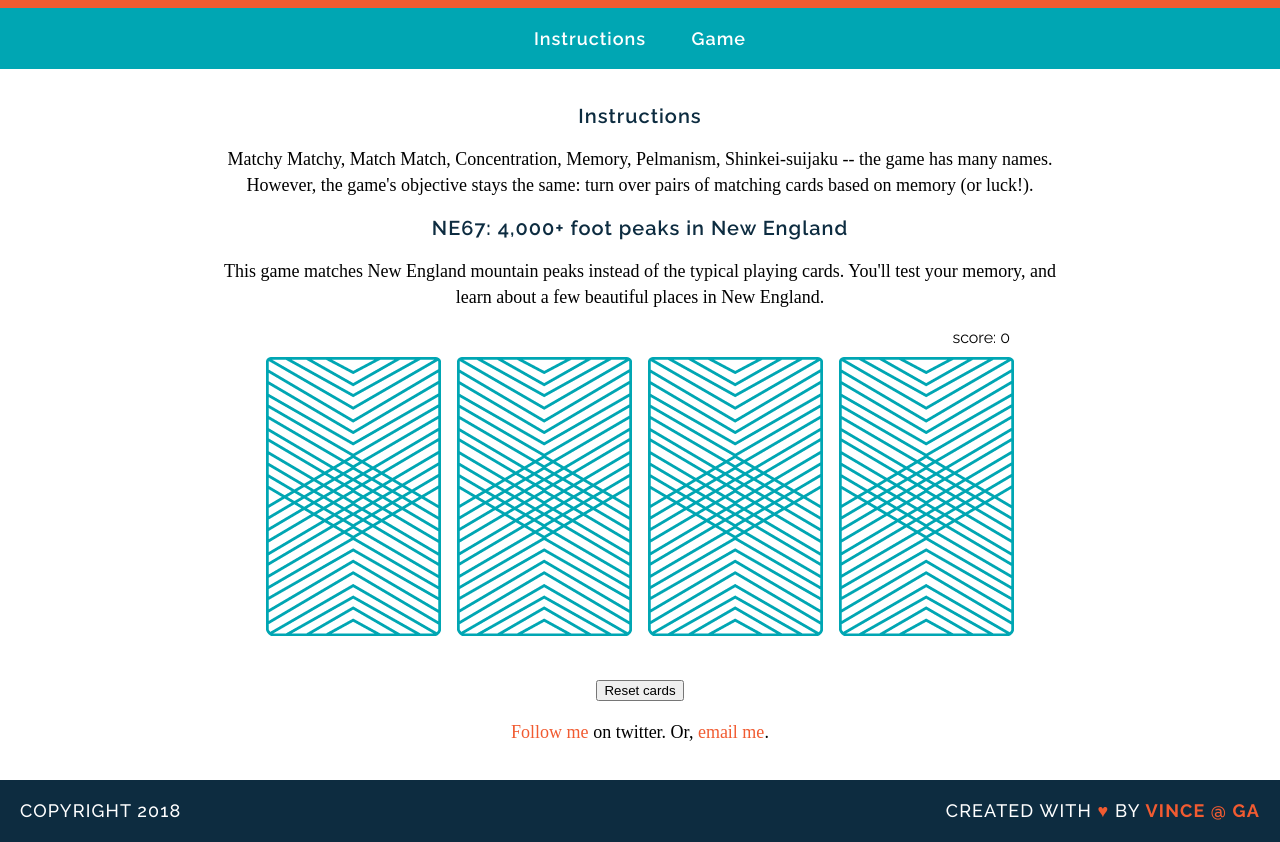
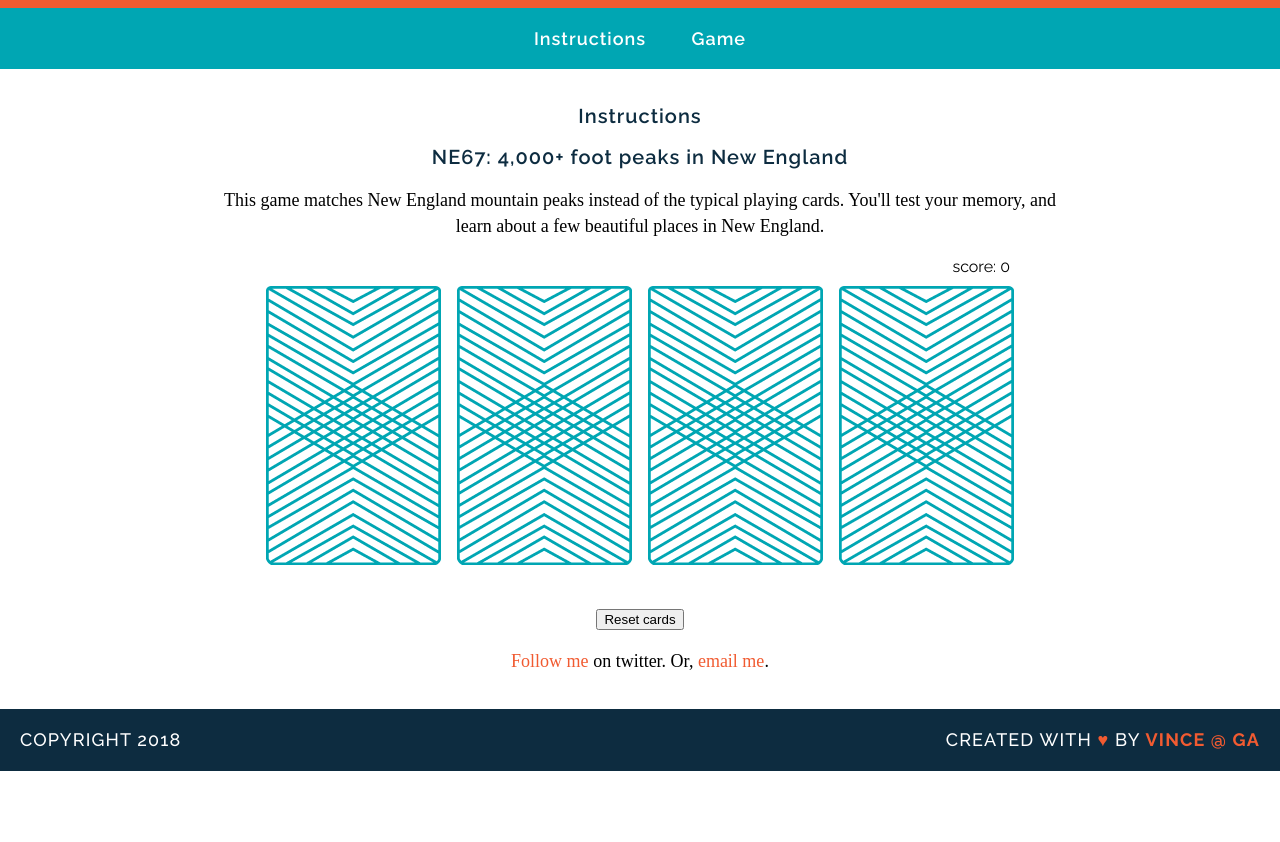
Before and after one commit to vmcasbarro/wdi-fundamentals-memorygame, a plain HTML site: page memory-game/index.html in a window 1280 px wide. Shown: the part 105-947 px from the top of the page. After the commit the page ends 876 px from the top, so only its background shows below. Drawn offline with Linux system fonts and the light colour scheme; a web font is replaced by a local one.

Commit message:
remove GA text

```diff
--- a/memory-game/index.html
+++ b/memory-game/index.html
@@ -19,10 +19,6 @@
 
   <main>
     <h2 id="instructions">Instructions</h2>
-    <p>Matchy Matchy, Match Match, Concentration, Memory, Pelmanism, Shinkei-suijaku -- the game has many names. However, the game's objective stays the same: turn over pairs of matching cards based on memory (or luck!).</p>
-
-    <!-- *GA's game description*
-    Concentration, also known as Match Match, Memory, Pelmanism, Shinkei-suijaku, Pexeso or simply Pairs, is a card game in which all of the cards are laid face down on a surface and two cards are flipped face up over each turn. The object of the game is to turn over pairs of matching cards. -->
 
     <h2>NE67: 4,000+ foot peaks in New England</h2>
 
```
